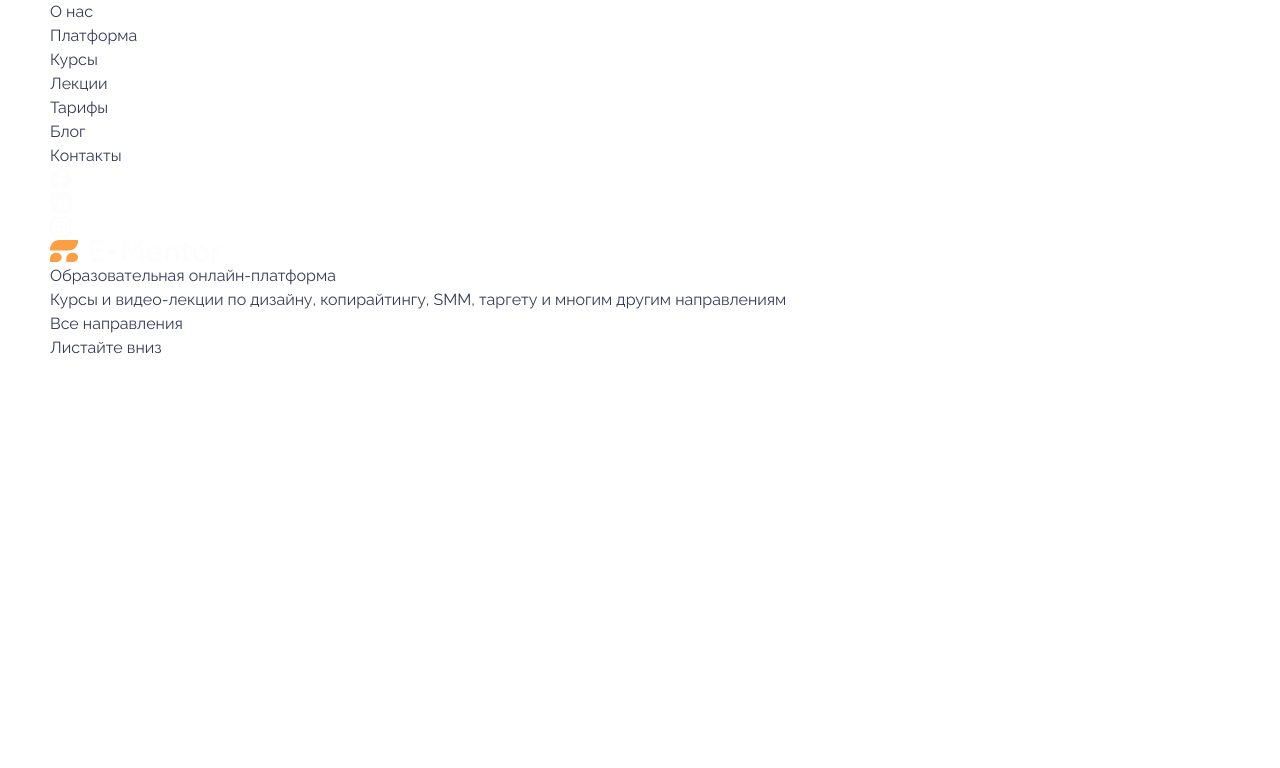
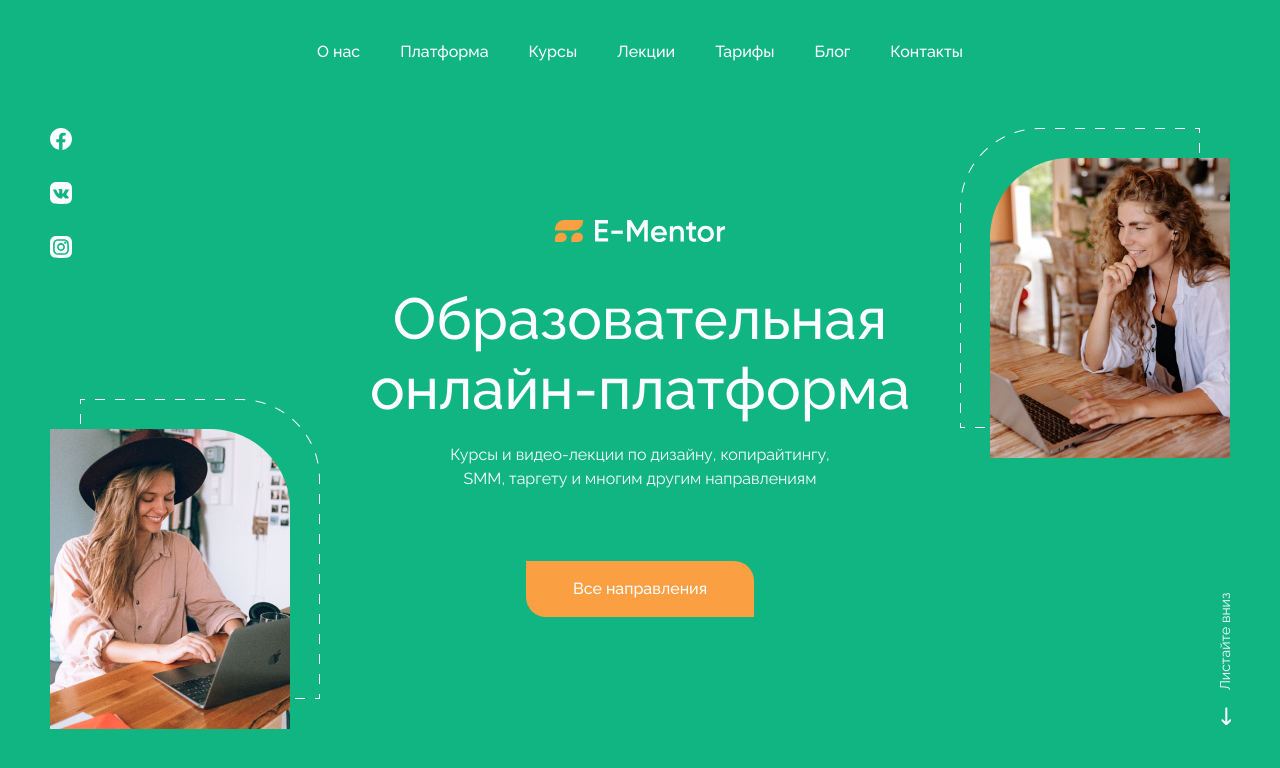
Before and after one commit to Daniil-gavrilooov/ementor, a plain HTML site: page app/index.html in a window 1280 px wide. Drawn offline with Linux system fonts and the light colour scheme.

Commit message:
add css  section (header)

```diff
--- a/app/index.html
+++ b/app/index.html
@@ -86,7 +86,7 @@
                 </div>
 
                 <div class="header__prompt">
-                    <a class="header__prompt-link" href="">Листайте вниз</a>
+                    <a class="header__prompt-link" href="">Листайте вниз <span><img src="images/arrow-down.svg" alt=""></span></a>
                 </div>
             </div>
         </div>
--- /dev/null
+++ b/app/scss/_header.scss
@@ -0,0 +1,118 @@
+.header {
+    background-color: $green;
+    padding-top: 40px;
+    padding-bottom: 120px;
+    color: $white;
+    &__top {
+        margin-bottom: 64px;
+    }
+
+    &__menu-list {
+        display: flex;
+        align-items: center;
+        justify-content: center;
+        gap: 40px;
+    }
+
+    &__menu-link {
+        font-weight: 500;
+        font-size: 16px;
+        line-height: 100%;
+        padding-bottom: 8px;
+        transition: all 0.2s ease;
+        &:hover {
+            border-bottom: 2px dashed $orange;
+        }
+    }
+
+    &__content {
+        position: relative;
+        &::after{
+            position: absolute;
+            content: '';
+            width: 270px;
+            height: 330px;
+            top: 0;
+            right: 0;
+            background-image: url(../images/header__img\ 2.png);
+        }
+
+        &::before{
+            position: absolute;
+            content: '';
+            width: 270px;
+            height: 330px;
+            bottom: 0;
+            left: 0;
+            background-image: url(../images/header__img\ 1.png);
+
+        }
+    }
+
+    &__social {
+        position: absolute;
+        content: "";
+        left: 0;
+        top: 0;
+    }
+
+    &__prompt {
+        position: absolute;
+        content: "";
+        right: -60px;
+        bottom: 60px;
+        transform: rotate(-90deg);
+    }
+
+    &__prompt-link {
+        font-size: 14px;
+        line-height: 100%;
+        padding-left: 31px;
+        position: relative;
+        & span {
+            position: absolute;
+            content: '';
+            left: 0;
+            top: 0%;
+            transform: rotate(90deg);
+        }
+
+    }
+
+
+    &__social-item {
+        margin-bottom: 30px;
+    }
+
+    &__info {
+        display: flex;
+        flex-direction: column;
+        align-items: center;
+        text-align: center;
+        padding-top: 92px;
+        padding-bottom: 112px;
+    }
+
+    &__title {
+        font-weight: 500;
+        font-size: 58px;
+        line-height: 120%;
+        max-width: 542px;
+        margin-top: 40px;
+        margin-bottom: 20px;
+    }
+
+    &__text {
+        max-width: 381px;
+        margin-bottom: 70px;
+    }
+
+    &__btn {
+        font-weight: 500;
+        font-size: 16px;
+        line-height: 100%;
+        padding: 20px 47px;
+        background: $orange;
+        border-radius: 0px 20px;
+    }
+}
--- a/app/scss/style.scss
+++ b/app/scss/style.scss
@@ -1,9 +1,11 @@
 @import "_vars";
 @import "_reset";
 @import "_mixing";
+@import "_header";
 
 body {
     font-family: "Raleway", sans-serif;
+    font-weight: 400;
     font-size: 16px;
     line-height: 150%;
     color: $mainColor;
```
Also changed, not shown: app/css/style.min.css, app/images/arrow-down.svg (added).
